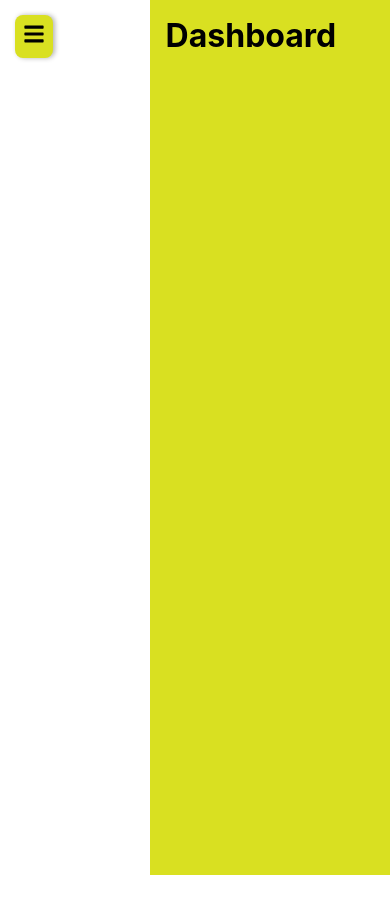
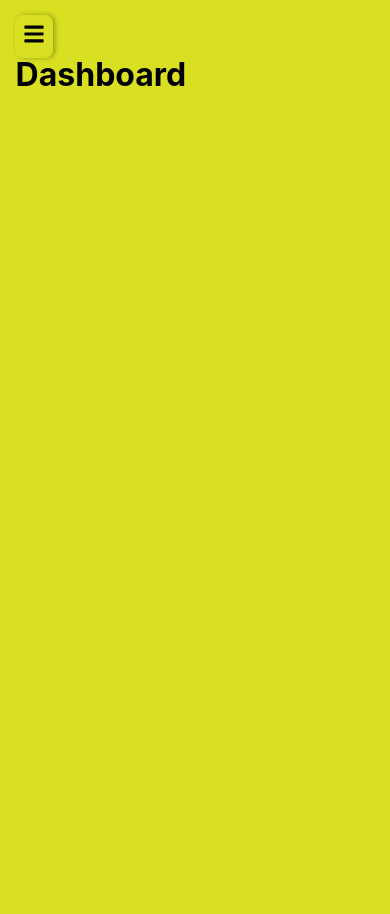
Before and after one commit to jarelltamonte/tasktrack, a React (Create React App) app: page /dashboard in a window 390 px wide. Before the commit the page ends 875 px from the top, so only its background shows below. Built offline with nearby package versions, Linux system fonts and the light colour scheme; a web font is replaced by a local one.

Commit message:
fixed css on navbar, home, and dashboard

```diff
--- a/src/Dashboard.css
+++ b/src/Dashboard.css
@@ -4,3 +4,10 @@
     padding: 4%;
     margin-left: 150px;
 }
+
+@media (max-width: 768px) {
+    .dashboard-container{
+        margin-left: 0;
+        padding: 14% 4% 4%;
+    }
+}
--- a/src/Home.css
+++ b/src/Home.css
@@ -30,8 +30,8 @@
   position: fixed;
   top: 0;
   left: 0;
-  width: 100vw;
-  height: 100vh;
+  width: 100%;
+  height: 100%;
   background: rgba(0, 0, 0, 0.6);
   display: flex;
   justify-content: center;
@@ -91,6 +91,7 @@
     margin-left: 0;
     overflow: hidden;
     width: 100vw;
+    padding: 14% 4% 4%;
   }
 
   .task-list {
@@ -105,6 +106,7 @@
     content: none;
     /* remove fake spacer */
   }
+
 }
 
 .add-button {
--- a/src/Navigation.css
+++ b/src/Navigation.css
@@ -3,7 +3,7 @@
     padding: 10px 20px;
     display: flex;
     top: 0;
-    height: 100vh;
+    height: 100%;
     width: 150px;
     display: flex;
     flex-direction: column;
```
